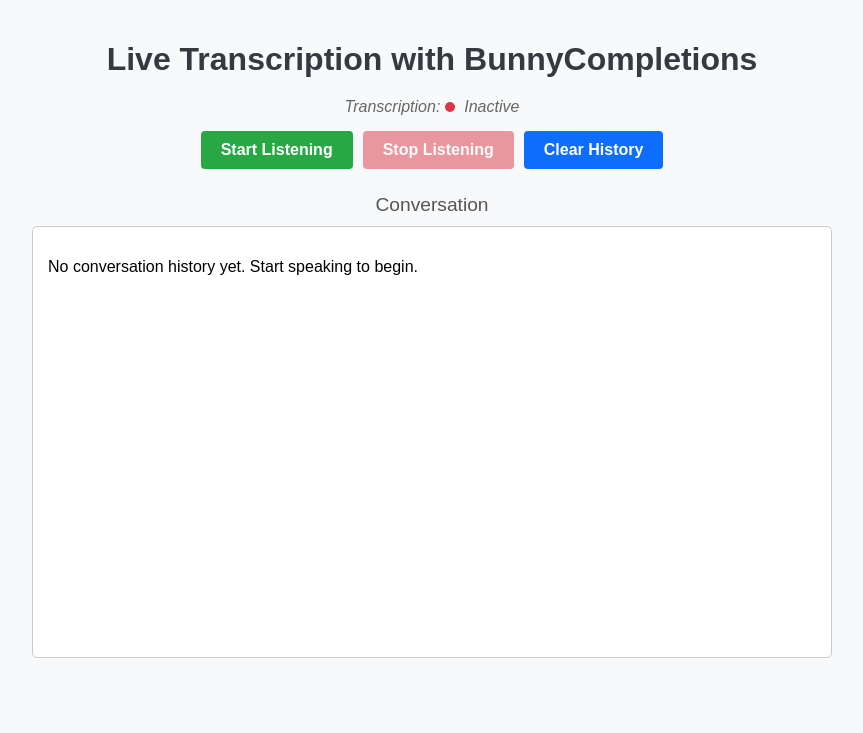
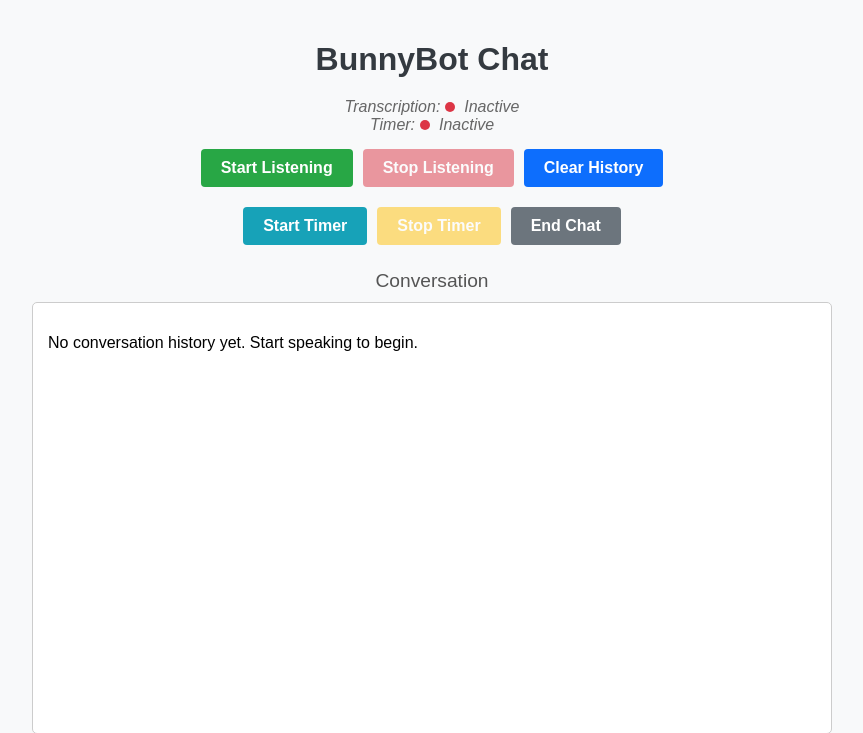
Before and after one commit to LumiBunny/BnuuyBotApp, a Flask app: page / in a window 1280 px wide. Shown: the top 733 px of the page, without its empty margins (208-1071 px from the left). Run offline with Flask 3, Linux system fonts and the light colour scheme; data that the repository does not hold is empty; parts of the project's set-up code (start-up, migrations or seed data) failed here and were passed over.

Commit message:
Added buttons to UI to start/stop timer, end chat.

```diff
--- a/templates/index.html
+++ b/templates/index.html
@@ -100,13 +100,18 @@
     </style>
 </head>
 <body>
-    <h1>Live Transcription with BunnyCompletions</h1>
+    <h1>BunnyBot Chat</h1>
 
     <div id="status">
         <div>
             Transcription:
             <span class="status-indicator {% if is_active %}status-active{% else %}status-inactive{% endif %}"></span>
             {% if is_active %}Active{% else %}Inactive{% endif %}
+        </div>
+        <div>
+            Timer:
+            <span class="status-indicator {% if timer_active %}status-active{% else %}status-inactive{% endif %}"></span>
+            {% if timer_active %}Active{% else %}Inactive{% endif %}
         </div>
     </div>
 
@@ -126,6 +131,25 @@
         <form id="clear-form" action="/clear" method="post" style="display: inline;">
             <button type="submit" style="background-color: #0d6efd; color: white;">
                 Clear History
+            </button>
+        </form>
+    </div>
+    <div class="controls" style="margin-top: 10px;">
+        <form id="start-timer-form" action="/start_timer" method="post" style="display: inline;">
+            <button type="submit" style="background-color: #17a2b8; color: white;" {% if timer_active %}disabled{% endif %}>
+                Start Timer
+            </button>
+        </form>
+
+        <form id="stop-timer-form" action="/stop_timer" method="post" style="display: inline;">
+            <button type="submit" style="background-color: #ffc107; color: white;" {% if not timer_active %}disabled{% endif %}>
+                Stop Timer
+            </button>
+        </form>
+
+        <form id="end-chat-form" action="/end_chat" method="post" style="display: inline;">
+            <button type="submit" style="background-color: #6c757d; color: white;">
+                End Chat
             </button>
         </form>
     </div>
@@ -210,11 +234,10 @@
             fetch('/update')
                 .then(response => response.json())
                 .then(data => {
+                    // Update the UI with new data
                     updateUI(data);
                 })
-                .catch(error => {
-                    console.error('Error fetching updates:', error);
-                });
+                .catch(error => console.error('Error fetching updates:', error));
         }
 
         // Update the UI every 500ms
```
